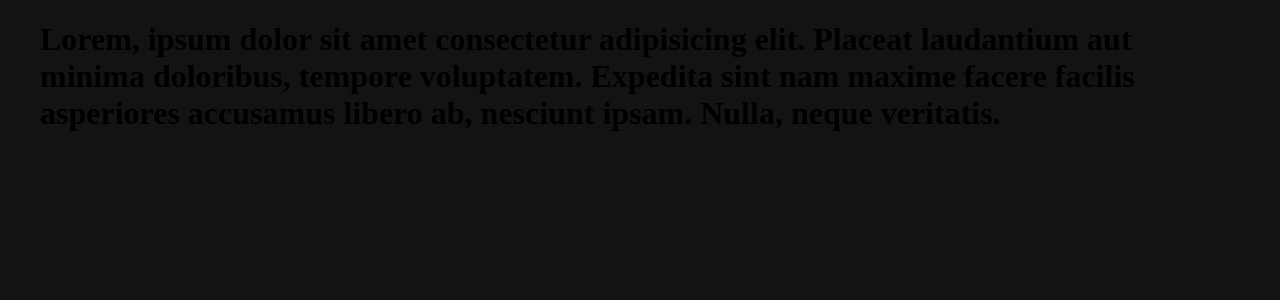
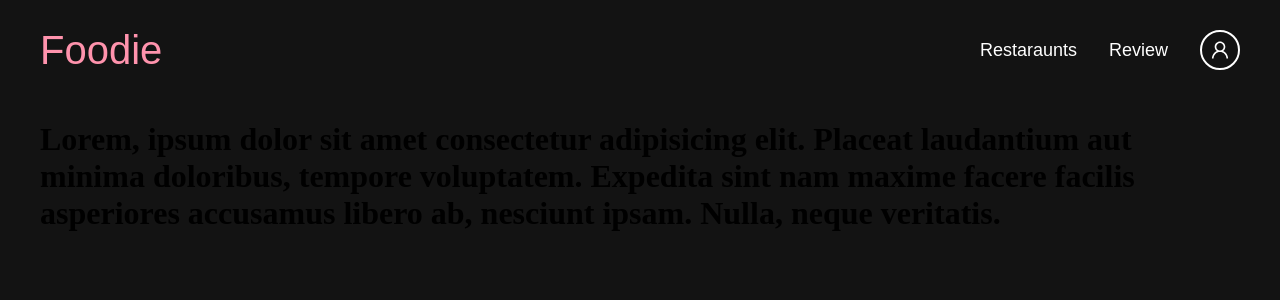
Before and after one commit to Jthomp1993/foodie, a Next.js app: page / in a window 1280 px wide. Shown: the top 300 px of the page. Built offline with nearby package versions, Linux system fonts and the light colour scheme; a web font is replaced by a local one.

Commit message:
Add navbar component

```diff
--- a/components/Layout.js
+++ b/components/Layout.js
@@ -1,16 +1,19 @@
 import Head from "next/head";
 import styled from "styled-components";
+import Navbar from "./Navbar";
 
 const StyledLayout = styled.div`
 
-    padding: 0px 15px;
+    .layout__container {
+        padding: 100px 15px;
 
-    @media (min-width: 768px) {
-        padding: 0px 25px;
-    }
+        @media (min-width: 768px) {
+            padding: 100px 25px;
+        }
 
-    @media (min-width: 1024px) {
-        padding: 0px 40px;
+        @media (min-width: 1024px) {
+            padding: 100px 40px;
+        }
     }
 
 `;
@@ -24,7 +27,11 @@ const Layout = ({ title, keywords, description, children }) => {
             <meta name='description' keywords={description} />
         </Head>
 
-      { children }
+        <Navbar />
+
+        <div className="layout__container">
+            { children }
+        </div>
     </StyledLayout>
   )
 }
--- /dev/null
+++ b/components/Navbar.jsx
@@ -0,0 +1,42 @@
+import { useState } from 'react';
+import StyledNavbar from "@/styles/StyledNavbar";
+import Link from "next/link";
+import { AiOutlineUser } from "react-icons/ai";
+
+const Navbar = () => {
+    const [active, setActive] = useState(false);
+
+    const toggleActive = () => {
+        setActive(!active);
+    }
+
+  return (
+    <StyledNavbar>
+        <div className="brand">
+            <Link href='/'>Foodie</Link>
+        </div>
+        <div className="nav__links">
+            <ul>
+                <li>
+                    <Link href='/restaraunts'>Restaraunts</Link>
+                </li>
+                <li>
+                    <Link href='/reviews'>Review</Link>
+                </li>
+                <li>
+                    <div className="user">
+                        <AiOutlineUser className="icon" />
+                    </div>
+                </li>
+            </ul>
+        </div>
+        <div onClick={toggleActive} className={`menu__toggle ${active ? 'active' : ''}`}>
+            <span></span>
+            <span></span>
+        </div>
+
+    </StyledNavbar>
+  )
+}
+
+export default Navbar;
--- a/package.json
+++ b/package.json
@@ -15,6 +15,7 @@
     "next": "13.1.6",
     "react": "18.2.0",
     "react-dom": "18.2.0",
+    "react-icons": "^4.8.0",
     "styled-components": "^5.3.6"
   },
   "devDependencies": {
--- a/pages/index.js
+++ b/pages/index.js
@@ -6,7 +6,8 @@ export default function Home() {
     <Layout
     title='Foodie | Home'
     description='Home page for the Foodie web app.'>
-        <h1>            Lorem, ipsum dolor sit amet consectetur adipisicing elit. Placeat laudantium aut minima doloribus, tempore voluptatem. Expedita sint nam maxime facere facilis asperiores accusamus libero ab, nesciunt ipsam. Nulla, neque veritatis.</h1>
+
+        <h1>Lorem, ipsum dolor sit amet consectetur adipisicing elit. Placeat laudantium aut minima doloribus, tempore voluptatem. Expedita sint nam maxime facere facilis asperiores accusamus libero ab, nesciunt ipsam. Nulla, neque veritatis.</h1>
     </Layout>
     </>
   )
--- /dev/null
+++ b/styles/StyledNavbar.js
@@ -0,0 +1,118 @@
+import styled from "styled-components";
+
+const StyledNavbar = styled.nav`
+    display: flex;
+    align-items: center;
+    position: fixed;
+    width: 100%;
+    justify-content: space-between;
+    height: 100px;
+    padding: 0px 15px;
+
+    @media (min-width: 768px) {
+        padding: 0px 25px;
+    }
+
+    @media (min-width: 1024px) {
+        padding: 0px 40px;
+    }
+
+    a {
+        text-decoration: none;
+        color: var(--white);
+    }
+
+    .brand {
+        a {
+            font-family: var(--clash-bold);
+            font-size: 40px;
+            color: var(--pink);
+        }
+    }
+
+    .nav__links {
+
+        ul {
+            display: flex;
+            list-style: none;
+        }
+
+        li {
+            display: flex;
+            align-items: center;
+            font-family: var(--clash-regular);
+            color: var(--white);
+            font-size: 18px;
+            margin-left: 2rem;
+        }
+
+        .user {
+            display: flex;
+            align-items: center;
+            justify-content: center;
+            border-radius: 50px;
+            height: 40px;
+            width: 40px;
+            border: 2px solid var(--white);
+
+            .icon {
+                font-size: 22px;
+            }
+        }
+
+        @media (max-width: 768px) {
+            display: none;
+        }
+    }
+
+    .menu__toggle {
+        position: relative;
+        display: flex;
+        flex-direction: column;
+        justify-content: space-around;
+        width: 40px;
+        height: 15px;
+        cursor: pointer;
+
+        span {
+            height: 2px;
+            background-color: var(--white);
+            transition: .6s;
+            transform-origin: center;
+        }
+
+        @media (min-width: 768px) {
+            display: none;
+        }
+    }
+
+    .menu__toggle span:nth-child(1) {
+        width: 100%;
+    }
+
+    .menu__toggle span:nth-child(2) {
+        width: 80%;
+    }
+
+    .menu__toggle.active span {
+        position: absolute;
+        left: 0;
+        width: 100%;
+
+    }
+
+    .menu__toggle.active span:nth-child(1) {
+        top: 43%;
+        transform: rotate(45deg);
+
+    }
+
+    .menu__toggle.active span:nth-child(2) {
+        bottom: 43%;
+        transform: rotate(-45deg);
+    }
+
+
+`;
+
+export default StyledNavbar;
```
Also changed, not shown: 1 other file (tests, documents, lock files or other folders).
